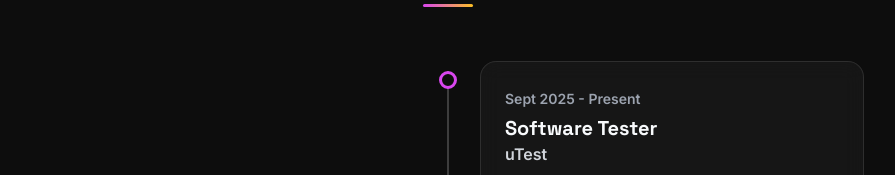
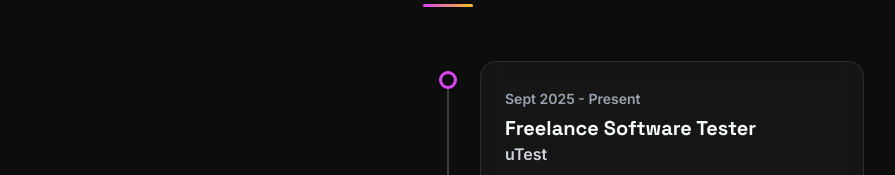
Before and after one commit to RewanAbdulkariem/RewanAbdulkariem.github.io, a plain HTML site: page index.html in a window 1280 px wide. Shown: the part 1868-2043 px from the top of the page, without its empty margins (192-1087 px from the left). Drawn offline with nearby package versions, Linux system fonts and the light colour scheme.

```diff
--- a/index.html
+++ b/index.html
@@ -141,7 +141,7 @@
                     <div class="timeline-dot"></div>
                     <div class="timeline-content card p-6">
                         <span class="text-sm font-semibold text-gray-400">Sept 2025 - Present</span>
-                        <h3 class="text-xl font-bold text-fuchsia-500 mt-1">Software Tester</h3>
+                        <h3 class="text-xl font-bold text-fuchsia-500 mt-1">Freelance Software Tester</h3>
                         <p class="text-md text-gray-300 font-semibold mb-3">uTest</p>
                         <ul class="list-disc list-inside text-gray-400 text-sm space-y-1">
                             <li>Executed full testing cycles on live web applications.</li>
```
